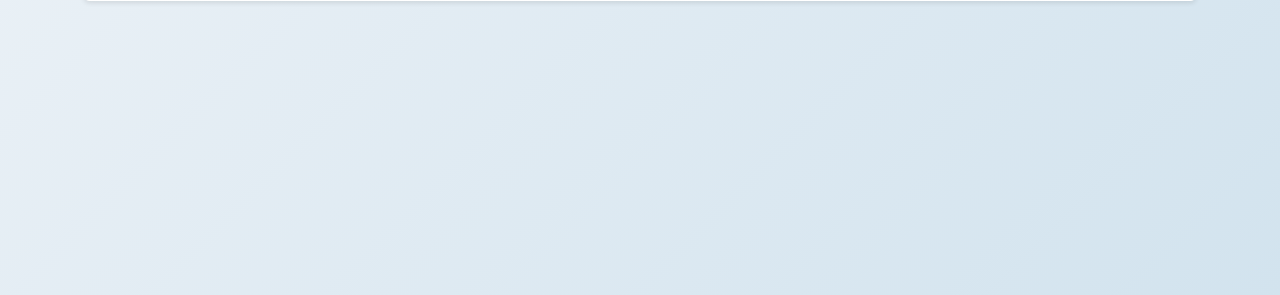
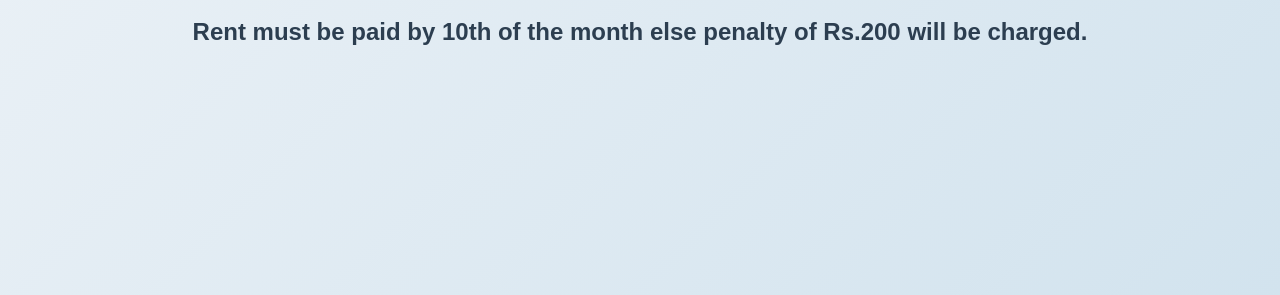
Before and after one commit to Pranshuxyadav/RAO-appartment-RMS, a Flask app: template templates/room_data.html in a window 1280 px wide. Shown: the part 505-800 px from the top of the page. Run offline with Flask 3, Linux system fonts and the light colour scheme; the template is opened without the code that fills it, so the values that code supplies are empty.

Commit message:
Update room_data.html

```diff
--- a/templates/room_data.html
+++ b/templates/room_data.html
@@ -50,6 +50,7 @@
                 <p class="no-data">No data found for Room No. {{ room_no }}. Please contact the management office for assistance.</p>
             </div>
             {% endif %}
+            <h1>Rent must be paid by 10th of the month else penalty of Rs.200 will be charged.</h1>
         </main>
     </div>
 
```
